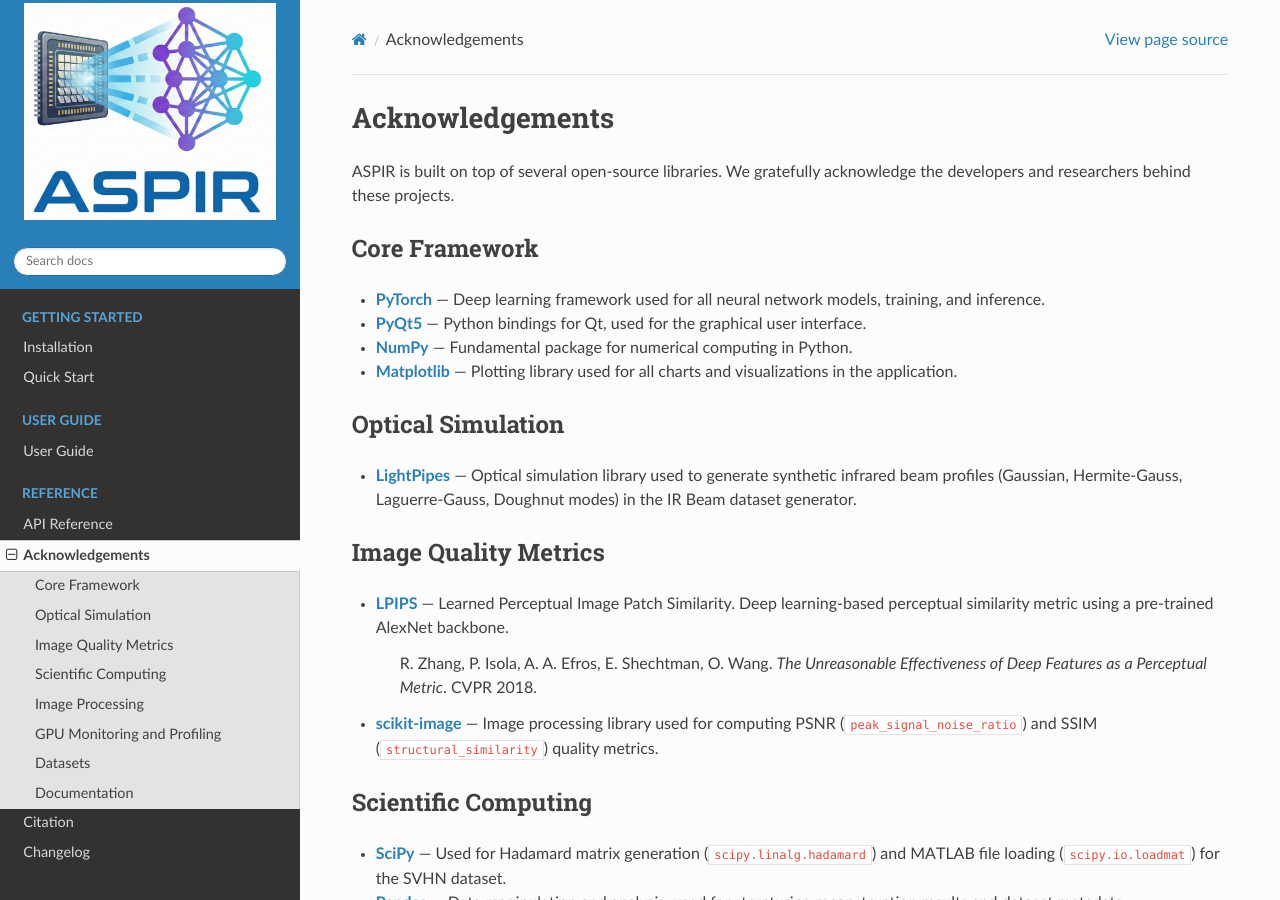
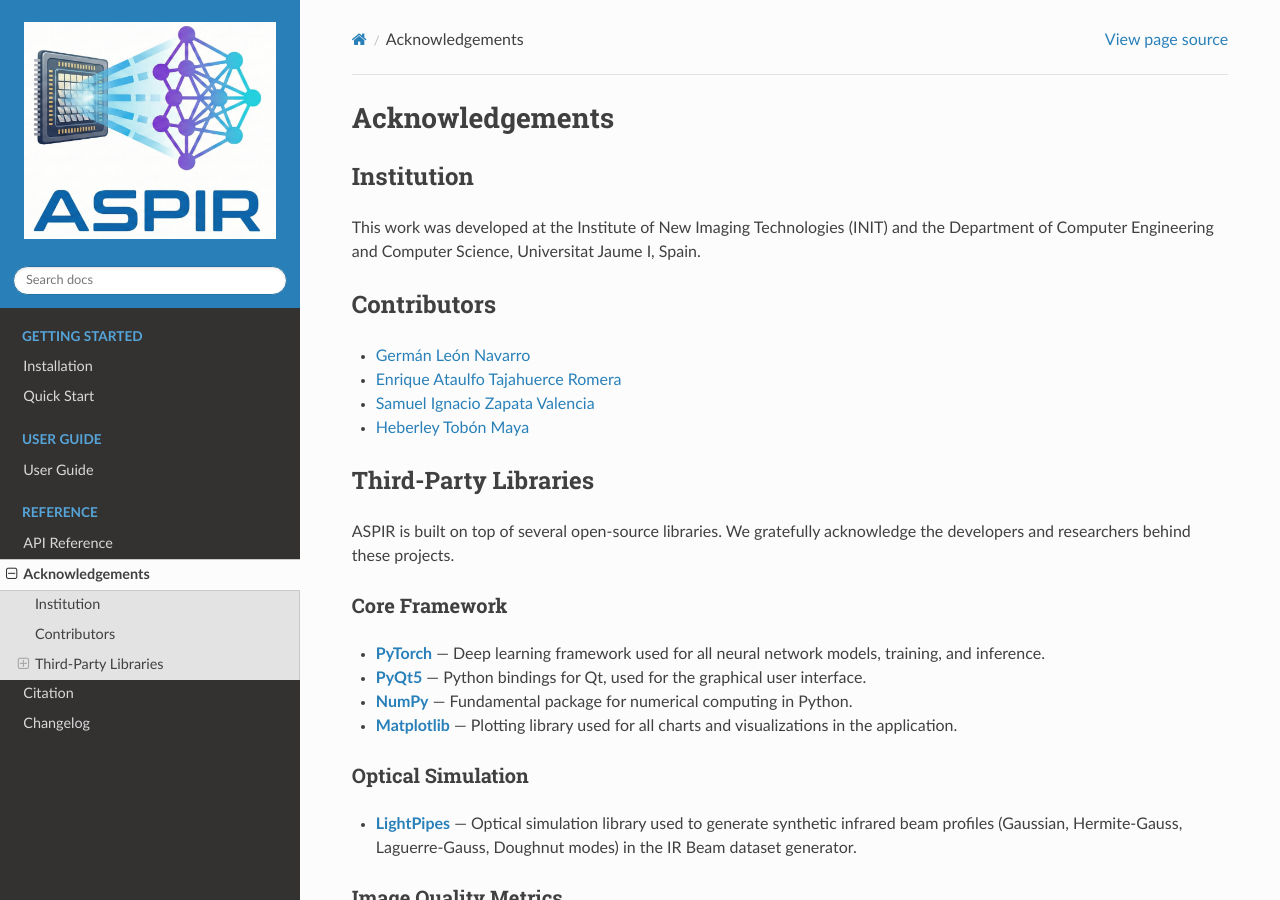
Before and after one commit to Xarlie123/aspir, a Sphinx documentation site: the page built from docs/acknowledgements.md, in a window 1280 px wide and 900 px high. Built offline with Sphinx 7.4.7 and the Read the Docs theme 3.1.0, drawn with Linux system fonts in a browser that asks for light colours.

Commit message:
Update About dialog, unify acknowledgements, add author contact
- Update About dialog: fix repository URL, add author email, RTD link,
  CC BY 4.0 license, complete feature list, INIT/UJI attribution
- Unify acknowledgements: add institution, contributors with links,
  move acknowledgments from citation.md to acknowledgements.md
- Add author section with contact email to citation.md

```diff
--- a/docs/acknowledgements.md
+++ b/docs/acknowledgements.md
@@ -1,47 +1,60 @@
 # Acknowledgements
+
+## Institution
+
+This work was developed at the Institute of New Imaging Technologies (INIT) and the Department of Computer Engineering and Computer Science, Universitat Jaume I, Spain.
+
+## Contributors
+
+- [Germán León Navarro](https://www.uji.es/institucional/estructura/personal/?p_profesor=42345)
+- [Enrique Ataulfo Tajahuerce Romera](https://www.uji.es/institucional/estructura/personal/?p_profesor=65028)
+- [Samuel Ignacio Zapata Valencia](https://www.groc.uji.es/people/)
+- [Heberley Tobón Maya](https://www.groc.uji.es/people/)
+
+## Third-Party Libraries
 
 ASPIR is built on top of several open-source libraries. We gratefully acknowledge the developers and researchers behind these projects.
 
-## Core Framework
+### Core Framework
 
 - **[PyTorch](https://pytorch.org/)** — Deep learning framework used for all neural network models, training, and inference.
 - **[PyQt5](https://www.riverbankcomputing.com/software/pyqt/)** — Python bindings for Qt, used for the graphical user interface.
 - **[NumPy](https://numpy.org/)** — Fundamental package for numerical computing in Python.
 - **[Matplotlib](https://matplotlib.org/)** — Plotting library used for all charts and visualizations in the application.
 
-## Optical Simulation
+### Optical Simulation
 
 - **[LightPipes](https://opticspy.github.io/lightpipes/)** — Optical simulation library used to generate synthetic infrared beam profiles (Gaussian, Hermite-Gauss, Laguerre-Gauss, Doughnut modes) in the IR Beam dataset generator.
 
-## Image Quality Metrics
+### Image Quality Metrics
 
 - **[LPIPS](https://github.com/richzhang/PerceptualSimilarity)** — Learned Perceptual Image Patch Similarity. Deep learning-based perceptual similarity metric using a pre-trained AlexNet backbone.
   > R. Zhang, P. Isola, A. A. Efros, E. Shechtman, O. Wang. *The Unreasonable Effectiveness of Deep Features as a Perceptual Metric*. CVPR 2018.
 
 - **[scikit-image](https://scikit-image.org/)** — Image processing library used for computing PSNR (`peak_signal_noise_ratio`) and SSIM (`structural_similarity`) quality metrics.
 
-## Scientific Computing
+### Scientific Computing
 
 - **[SciPy](https://scipy.org/)** — Used for Hadamard matrix generation (`scipy.linalg.hadamard`) and MATLAB file loading (`scipy.io.loadmat`) for the SVHN dataset.
 - **[Pandas](https://pandas.pydata.org/)** — Data manipulation and analysis, used for structuring reconstruction results and dataset metadata.
 
-## Image Processing
+### Image Processing
 
 - **[OpenCV](https://opencv.org/)** — Image reading, writing, resizing, and color space conversion in dataset generators.
 - **[Pillow](https://python-pillow.org/)** — Image manipulation used in mask visualization and UI components.
 
-## GPU Monitoring and Profiling
+### GPU Monitoring and Profiling
 
 - **[pynvml](https://github.com/gpuopenanalytics/pynvml)** — Python bindings for the NVIDIA Management Library (NVML). Used for GPU power and energy measurement on NVIDIA desktop GPUs.
 - **[psutil](https://github.com/giampaolo/psutil)** — Cross-platform system monitoring. Used for CPU and RAM resource monitoring during batch test execution.
 - **[PyTorch Profiler](https://pytorch.org/docs/stable/profiler.html)** — Layer-by-layer performance profiling of neural network operations.
 
-## Datasets
+### Datasets
 
 - **[CelebA Small Images](https://www.kaggle.com/datasets/arnrob/celeba-small-images-dataset)** — Celebrity faces dataset hosted on Kaggle, used for face reconstruction benchmarks.
 - **[SVHN](http://ufldl.stanford.edu/housenumbers/)** — Street View House Numbers dataset from Stanford University, used for digit recognition benchmarks.
 
-## Documentation
+### Documentation
 
 - **[Sphinx](https://www.sphinx-doc.org/)** with **[MyST Parser](https://myst-parser.readthedocs.io/)** — Documentation build system with Markdown support.
 - **[Read the Docs](https://readthedocs.org/)** — Documentation hosting platform.
```
Also changed, not shown: docs/citation.md (+6 -4 lines), 1 other file.
